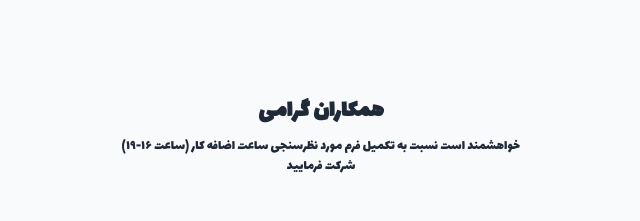
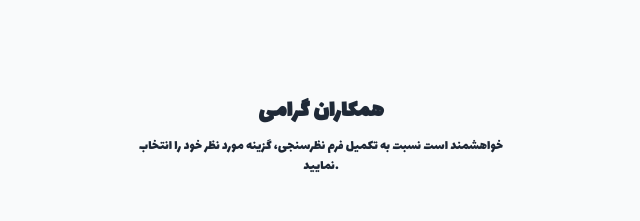
Before and after one commit to theycallmerubik/vote, a website: page public/index.html in a window 1280 px wide. Shown: the top 221 px of the page, without its empty margins (319-959 px from the left). Drawn offline with nearby package versions, Linux system fonts and the light colour scheme.

Commit message:
Update index.html

```diff
--- a/public/index.html
+++ b/public/index.html
@@ -35,7 +35,7 @@
     <div class="pt-16 pb-20 px-6 max-w-md mx-auto">
       <div class="mt-8 mb-12 text-center">
         <h1 class="text-2xl font-semibold text-gray-800 mb-2">همکاران گرامی</h1>
-        <p class="text-gray-800 text-sm">خواهشمند است نسبت به تکمیل فرم مورد نظرسنجی ساعت اضافه کار (ساعت ۱۶-۱۹) شرکت فرمایید</p>
+        <p class="text-gray-800 text-sm">خواهشمند است نسبت به تکمیل فرم نظرسنجی، گزینه مورد نظر خود را انتخاب نمایید.</p>
       </div>
 
       <div class="space-y-4 mb-8" id="poll-options">
```
